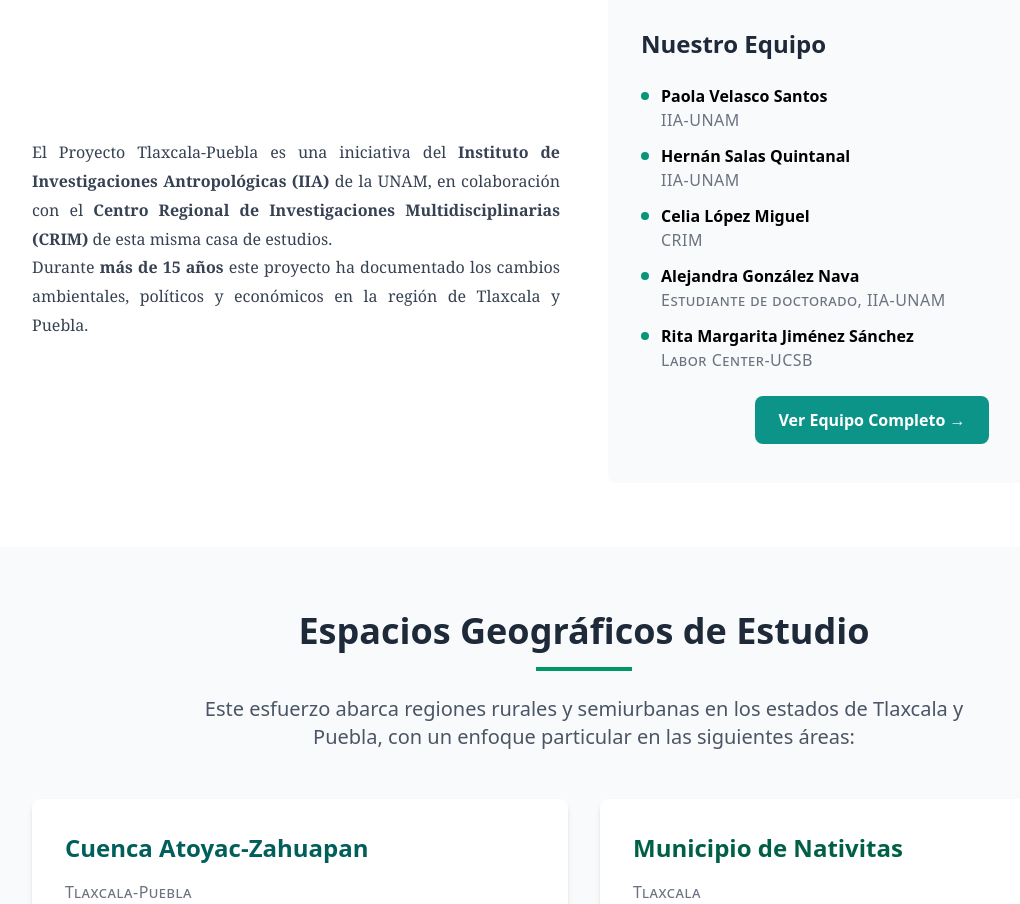
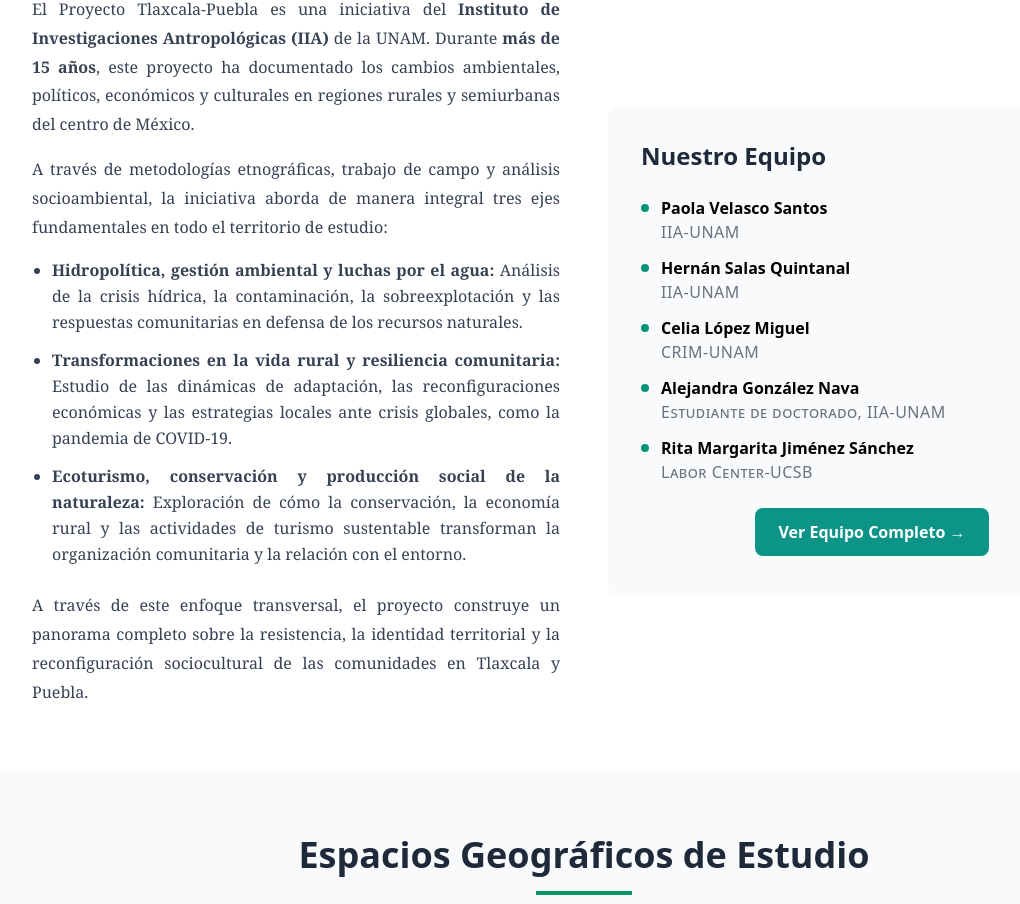
Before and after one commit to proyecto-tlaxcala-puebla/site, a SvelteKit app: page / in a window 1280 px wide. Shown: the part 977-1881 px from the top of the page, without its empty margins (56-1076 px from the left). Built offline with nearby package versions, Linux system fonts and the light colour scheme.

Commit message:
cambios en la descripción del proyecto

```diff
--- a/src/routes/+page.svelte
+++ b/src/routes/+page.svelte
@@ -58,13 +58,30 @@
 
     <div class="grid md:grid-cols-2 gap-12 items-center">
       <div class="prose prose-lg max-w-none">
-        <p class="text-gray-700 leading-relaxed academic-text">
-          El Proyecto Tlaxcala-Puebla es una iniciativa del <strong>Instituto de Investigaciones Antropológicas (IIA)</strong> de la UNAM, en colaboración con el <strong>Centro Regional de Investigaciones Multidisciplinarias (CRIM)</strong> de esta misma casa de estudios.
-        </p>
-        <p class="text-gray-700 leading-relaxed academic-text">
-          Durante <strong>más de 15 años</strong> este proyecto ha documentado los cambios ambientales, políticos y económicos en la región de Tlaxcala y Puebla.
-        </p>
-      </div>
+  <p class="text-gray-700 leading-relaxed academic-text mb-4">
+    El Proyecto Tlaxcala-Puebla es una iniciativa del <strong>Instituto de Investigaciones Antropológicas (IIA)</strong> de la UNAM. Durante <strong>más de 15 años</strong>, este proyecto ha documentado los cambios ambientales, políticos, económicos y culturales en regiones rurales y semiurbanas del centro de México.
+  </p>
+
+  <p class="text-gray-700 leading-relaxed academic-text mb-4">
+    A través de metodologías etnográficas, trabajo de campo y análisis socioambiental, la iniciativa aborda de manera integral tres ejes fundamentales en todo el territorio de estudio:
+  </p>
+
+  <ul class="space-y-3 mb-6 text-gray-700 academic-text pl-5 list-disc">
+    <li class="leading-relaxed">
+      <strong>Hidropolítica, gestión ambiental y luchas por el agua:</strong> Análisis de la crisis hídrica, la contaminación, la sobreexplotación y las respuestas comunitarias en defensa de los recursos naturales.
+    </li>
+    <li class="leading-relaxed">
+      <strong>Transformaciones en la vida rural y resiliencia comunitaria:</strong> Estudio de las dinámicas de adaptación, las reconfiguraciones económicas y las estrategias locales ante crisis globales, como la pandemia de COVID-19.
+    </li>
+    <li class="leading-relaxed">
+      <strong>Ecoturismo, conservación y producción social de la naturaleza:</strong> Exploración de cómo la conservación, la economía rural y las actividades de turismo sustentable transforman la organización comunitaria y la relación con el entorno.
+    </li>
+  </ul>
+
+  <p class="text-gray-700 leading-relaxed academic-text">
+    A través de este enfoque transversal, el proyecto construye un panorama completo sobre la resistencia, la identidad territorial y la reconfiguración sociocultural de las comunidades en Tlaxcala y Puebla.
+  </p>
+</div>
 
       <div class="bg-gray-50 p-8 rounded-lg research-card">
         <h3 class="text-2xl font-semibold text-gray-800 mb-6">Nuestro Equipo</h3>
@@ -87,7 +104,7 @@
             <span class="research-bullet"></span>
             <div>
               <strong>Celia López Miguel</strong><br>
-              <span class="institution">CRIM</span>
+              <span class="institution">CRIM-UNAM</span>
             </div>
           </li>
           <li class="flex items-start">
```
